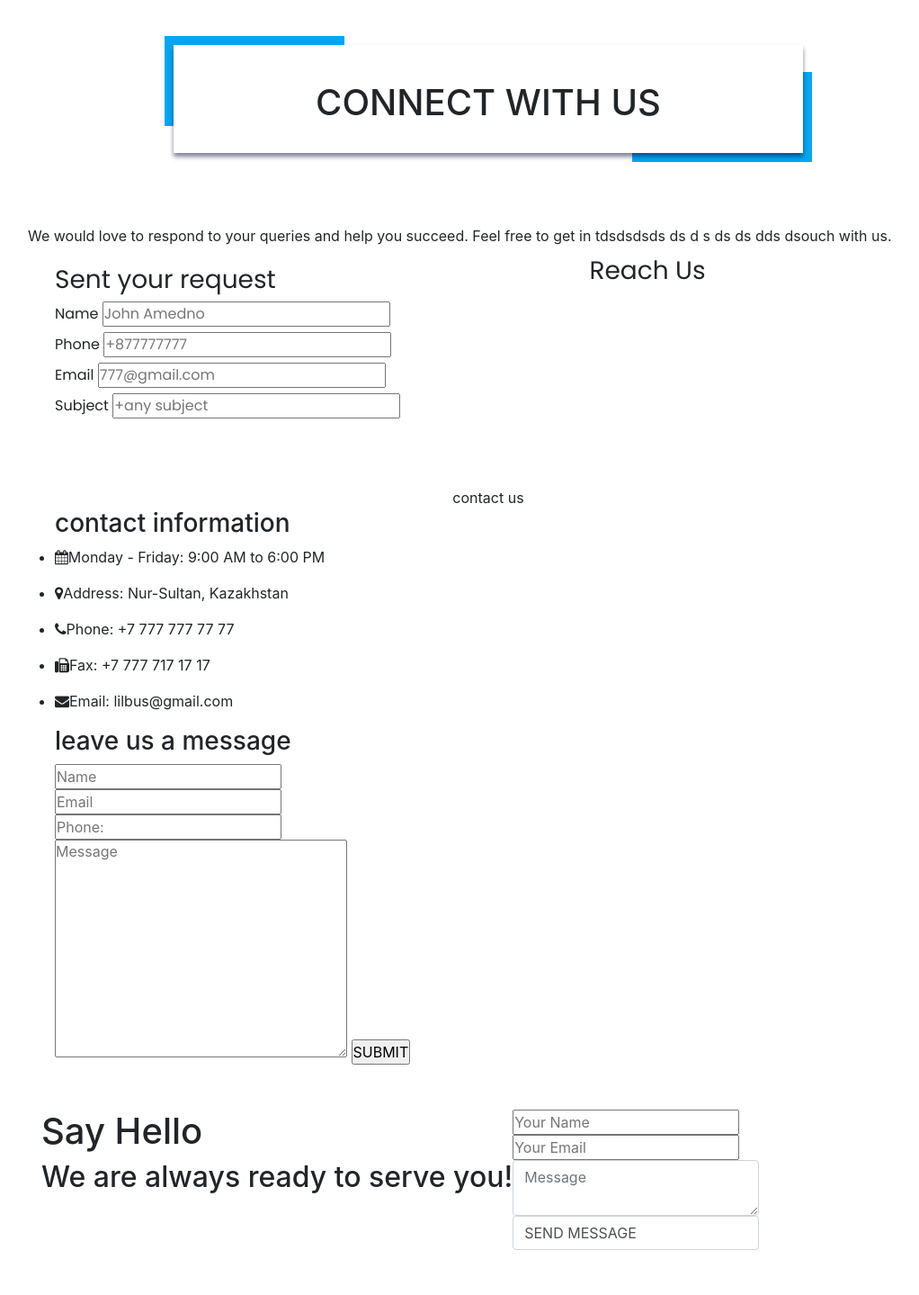
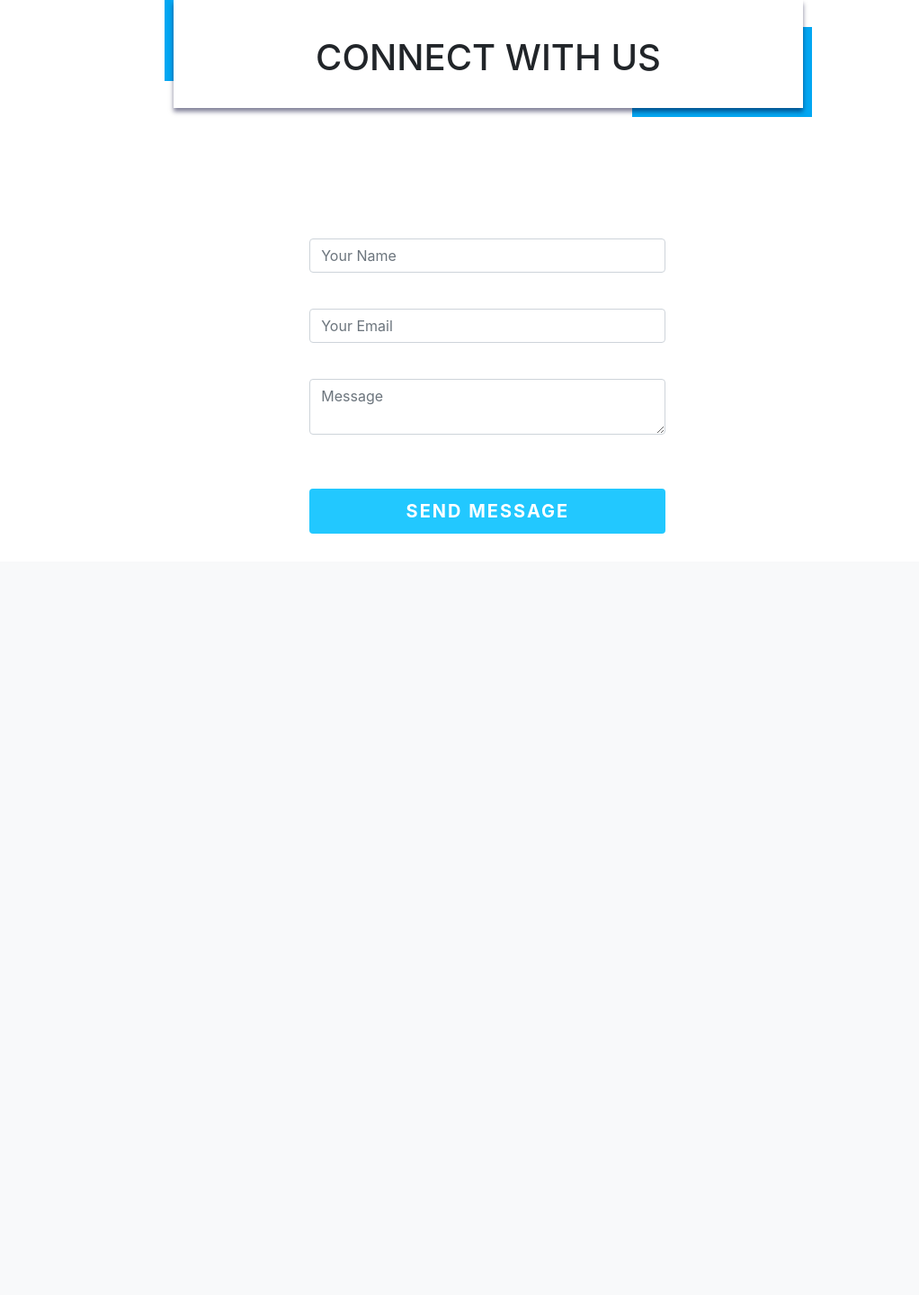
Before and after one commit to DemonicDemiser/bus, a PHP site: page / in a window 1280 px wide. Shown: the part 4638-6077 px from the top of the page at 90% size, without its empty margins (97-1119 px from the left). After the commit the page ends 5231 px from the top, so only its background shows below. Run offline with PHP 8.4, Linux system fonts and the light colour scheme.

Commit message:
update 1.64

```diff
--- a/examples/contactus.php
+++ b/examples/contactus.php
@@ -3,7 +3,7 @@
     $visitor_email=$_POST['email'];
     $message=$_POST['message'];
 
-$email_from='lilbus@gmail.com';
+    $email_from='mukhammedaly7777@gmail.com';
 
     $email_subject="New Form Submission";
 
@@ -19,5 +19,5 @@
 
     mail($to,$email_subject,$email_body,$headers);
 
-header("Location: contactus.html");
+    header("Location: ../index.html");
 ?>
--- a/index.css
+++ b/index.css
@@ -584,27 +584,60 @@
 
 
 /*-----contact us------*/
-.contact{
-	width: 80%;
-	margin: 50px auto;
+.contact-title
+{
+  margin-top: 100px;
+  color: #fff;
+  text-transform: uppercase;
+  transition: all 4s ease-in-out;
 }
-.contact-box{
-	background: #fff;
-	display: flex;
-	font-family: 'Poppins', sans-serif;
+.contact-title h1{
+  font-size: 32px;
+  line-height: 10px;
 }
-.contact-left{
-	font-family: 'Poppins', sans-serif;
-	flex-basis: 60%;
-	padding: 20px 30px;
+.contact-title h1
+{
+  font-size: 16px;
 }
-.contact-right{
-	font-family: 'Poppins', sans-serif;
-	flex-basis: 40%;
-	padding: 10px;
-	background: #fff;
+form
+{
+  margin-top: 50px;
+  transition: all 4s ease-in-out;
+}
+.form-control
+{
+  width: 600px;
+  background: transparent;
+  border: none;
+  outline: none;
+  border-bottom: 1px solid gray;
+  color: #fff;
+  font-size: 18px;
+  margin-bottom: 16px;
+}
+input
+{
+  height: 45px;
+}
+form .submit
+{
+  background: #22c8ff;
+  border-color: transparent;
+  color: #fff;
+  font-size: 20px;
+  font-weight: bold;
+  letter-spacing: 2px;
+  height: 50px;
+  margin-top: 20px;
 }
 
-html{
-  scroll-behavior: smooth;
+form .submit:hover
+{
+  background-color: #2285ff;
+  cursor: pointer;
 }
+.minicontainer1{
+  float: left;
+  width: 33.3%;
+  padding: 15px;
+}
--- a/index.html
+++ b/index.html
@@ -280,101 +280,35 @@
 				</div>
 			</section>
 
-		<!-- contact section starts here -->
+			<!-- contact section starts here -->
 			<section class="contact">
-						<div class="title-style1 text-center" id="connect">
-							<h1>CONNECT WITH US</h1>
-						</div>
-						<p2> We would love to respond to your queries and help you succeed. Feel free to get in tdsdsdsds ds d s ds ds dds dsouch with us.</p2>
-						<div class="contact-box">
-							<div class="contact-left">
-								<h3>Sent your request</h3>
-								<form>
-									<div class="input-row">
-										<label>Name</label>
-										<input type="text" placeholder="John Amedno">
-									</div>
-									<div class="imput-row">
-										<label>Phone</label>
-										<input type="text" placeholder="+877777777">
-									</div>
-									<div class="imput-row">
-										<label>Email</label>
-										<input type="email" placeholder="777@gmail.com">
-									</div>
-									<div class="imput-row">
-										<label>Subject</label>
-										<input type="text" placeholder="+any subject">
-									</div>
-							</div>
-							<div class="contact-right">
-								<h3>Reach Us</h3>
-							</div>
+				<div class="title-style1 text-center" id="connect">
+					<h1>CONNECT WITH US</h1>
 				</div>
-			</section>
-	<!-- end of contact section -->
+				<div class="minicontainer1"></div>
+				<div class="minicontainer1">
+					<div class="1minicontainer">
 
-		<!-- contact section starts here -->
-			<section class="contact">
-				<div class="container">
-					<div class="row">
-							<div class="contact-caption clearfix">
-								<div class="contact-heading text-center">
-									<h8>contact us</h8>
-								</div>
+						<div class="contact-form">
+							<form id="contact-form" method="post" action="example/contactus.php">
+								<input name="name" type="text" class="form-control" placeholder="Your Name" required>
+								<br>
+								<input name="email" type="email" class="form-control" placeholder="Your Email"
+									   required><br>
 
-								<div class="col-md-5 contact-info text-left">
-									<h3>contact information</h3>
-									<div class="info-detail">
-										<ul><li><i class="fa fa-calendar"></i><span>Monday - Friday:</span> 9:00 AM to 6:00 PM</li></ul>
-										<ul><li><i class="fa fa-map-marker"></i><span>Address:</span> Nur-Sultan, Kazakhstan</li></ul>
-										<ul><li><i class="fa fa-phone"></i><span>Phone:</span> +7 777 777 77 77</li></ul>
-										<ul><li><i class="fa fa-fax"></i><span>Fax:</span> +7 777 717 17 17</li></ul>
-										<ul><li><i class="fa fa-envelope"></i><span>Email:</span> lilbus@gmail.com</li></ul>
-									</div>
-								</div>
+								<textarea name="message" class="form-control" placeholder="Message" row="4"
+										  required></textarea><br>
 
+								<input type="submit" class="form-control submit" value="SEND MESSAGE">
 
-								<div class="col-md-6 col-md-offset-1 contact-form">
-									<h3>leave us a message</h3>
-
-									<form class="form">
-										<input class="name" type="text" placeholder="Name">
-										<input class="email" type="email" placeholder="Email">
-										<input class="phone" type="text" placeholder="Phone:">
-										<textarea class="message" name="message" id="message" cols="30" rows="10" placeholder="Message"></textarea>
-										<input class="submit-btn" type="submit" value="SUBMIT">
-									</form>
-								</div>
-
-							</div>
-					</div>
-				</div>
-			</section>
-	<!-- end of contact section -->
-
-		<!-- contact section starts here -->
-			<section class="contact">
-				<div class="container">
-					<div class="row">
-						<div class="contact-title">
-							<h1> Say Hello<h1>
-							<h2> We are always ready to serve you!</h2>
-						</div>
-						<div class="contact-form">
-							<form id="contact-form" method="post" action="">
-								<input name="name" type="text" class=form-control" placeholder="Your Name" required>
-								<br>
-								<input name="email" type="email" class=form-control" placeholder="Your Email" required>
-								<br>
-									<textarea name="message" class="form-control" placeholder="Message" row="4" required></textarea>
-									<input type="sublit" class="form-control submit" value="SEND MESSAGE">
 							</form>
 						</div>
 					</div>
 				</div>
+				<div class="minicontainer1"></div>
 			</section>
-	<!-- end of contact section -->
+			<!-- end of contact section -->
+
 		</body>
 	</head>
 </html>
```
Lines whose indentation alone changed are shown as unchanged.
